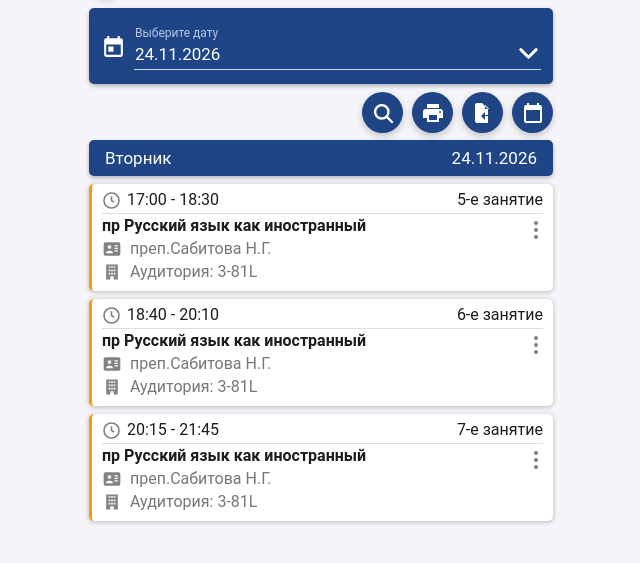
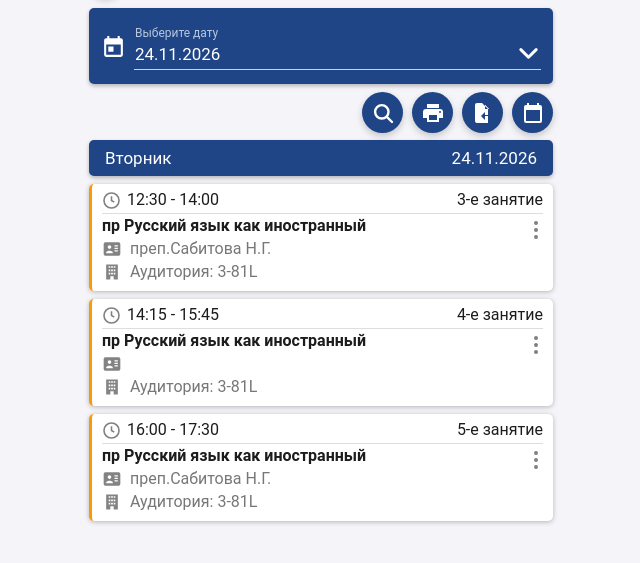
Before and after one commit to sebasc1607/horario-de-la-universidad, a plain HTML site: page index.html in a window 1280 px wide. Shown: the part 93-656 px from the top of the page, without its empty margins (319-959 px from the left). Drawn offline with Linux system fonts and the light colour scheme.

Commit message:
Update index.html

```diff
--- a/index.html
+++ b/index.html
@@ -214,27 +214,27 @@ const HORARIO = {
   ],
   "2026-11-24": [
   {
-    inicio:"17:00",
-    fin:"18:30",
-    numero:5,
+    inicio:"12:30",
+    fin:"14:00",
+    numero:3,
     materia:"пр Русский язык как иностранный",
     profesor:"преп.Сабитова Н.Г.",
     aula:"3-81L",
     color:"naranja"
   },
   {
-    inicio:"18:40",
-    fin:"20:10",
-    numero:6,
+    inicio:"14:15",
+    fin:"15:45",
+    numero:4,
     materia:"пр Русский язык как иностранный",
-    profesor:"преп.Сабитова Н.Г.",
+    profesор:"преп.Сабитова Н.Г.",
     aula:"3-81L",
     color:"naranja"
   },
   {
-    inicio:"20:15",
-    fin:"21:45",
-    numero:7,
+    inicio:"16:00",
+    fin:"17:30",
+    numero:5,
     materia:"пр Русский язык как иностранный",
     profesor:"преп.Сабитова Н.Г.",
     aula:"3-81L",
```
